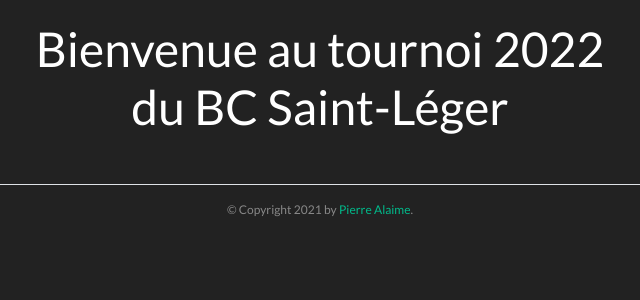
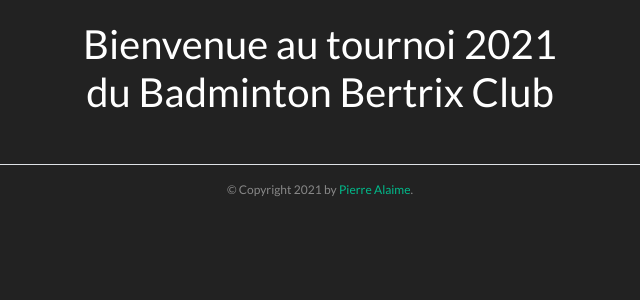
Before and after one commit to pieral85/tournament_ranking, a Flask app: page / in a window 1280 px wide. Shown: the part 87-387 px from the top of the page, without its empty margins (320-960 px from the left). Run offline with Flask 2, Linux system fonts and the light colour scheme; parts of the project's set-up code (start-up, migrations or seed data) failed here and were passed over; some libraries are stand-ins or nearby versions.

Commit message:
[REF] Separate index page from layout page
The only purpose of the `layout.html` view is to provide the skeleton of the
website. THus the content part has been moved to the new `index.html` page.

```diff
--- a/web/my_app/main/controllers.py
+++ b/web/my_app/main/controllers.py
@@ -41,7 +41,7 @@
 
 @main.route('/')
 def index():
-    return render_template('layout.html')
+    return render_template('index.html')
 
 @main.route('/clubs')
 def clubs():
--- /dev/null
+++ b/web/my_app/main/templates/index.html
@@ -0,0 +1,7 @@
+{% extends "layout.html" %}
+
+{% block title %}Page d'accueil...{% endblock title %}
+{% block content %}
+  {{ super() }}
+  <h2>Bienvenue au tournoi 2021<br>du Badminton Bertrix Club</h2>
+{% endblock content %}
--- a/web/my_app/main/templates/layout.html
+++ b/web/my_app/main/templates/layout.html
@@ -22,7 +22,7 @@
       {# <div id="content">{% block content %}Bienvenue au tournoi TODO{% endblock %}</div> #}
       <main class="container">
         <div class="text-center">
-          {% block content %}<h1>Bienvenue au tournoi 2022<br>du BC Saint-Léger</h1>{% endblock %}
+          {% block content %}{% endblock %}
         </div>
       </main>
       <footer class="pt-3 mt-5 border-top">
```
